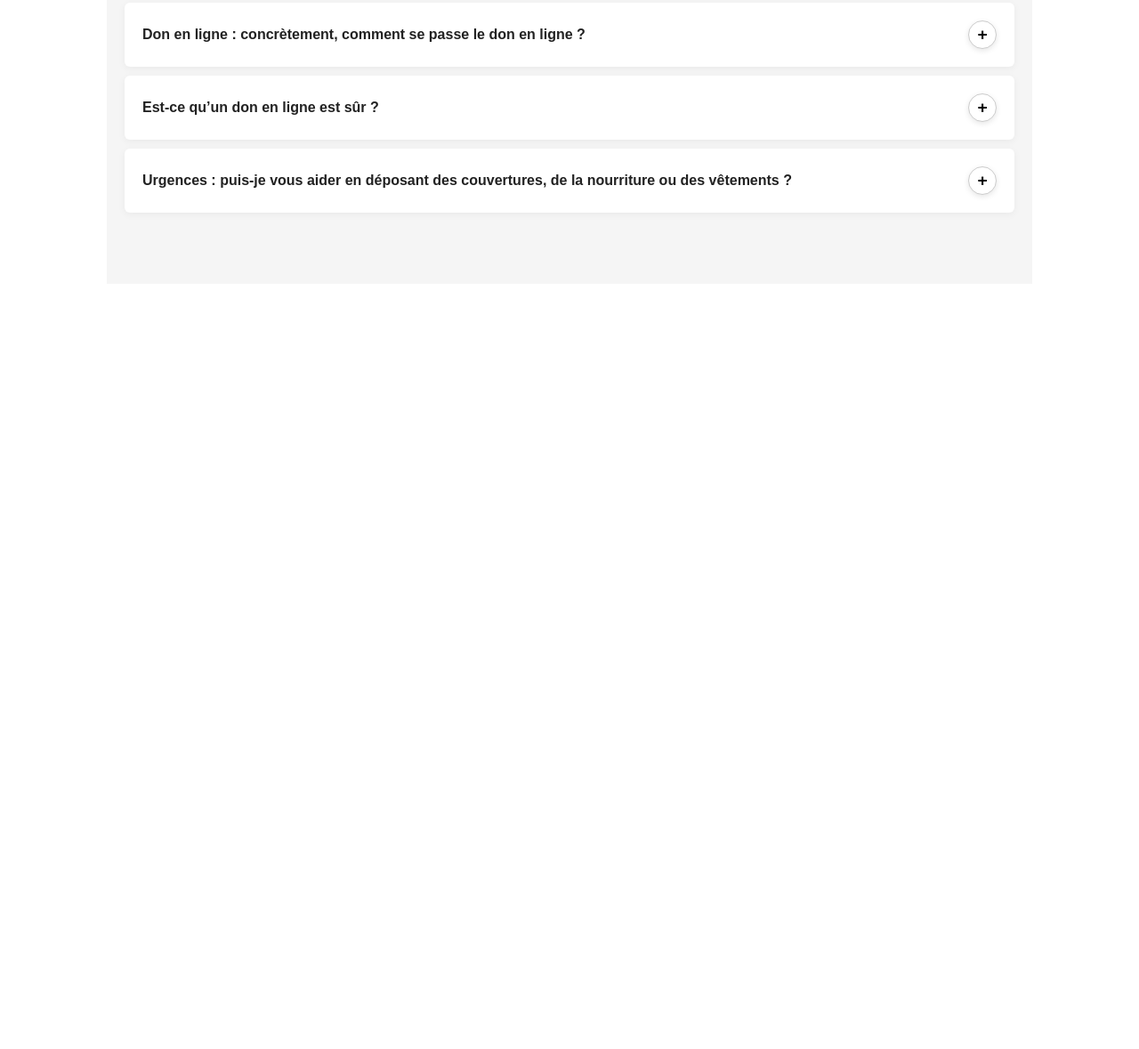
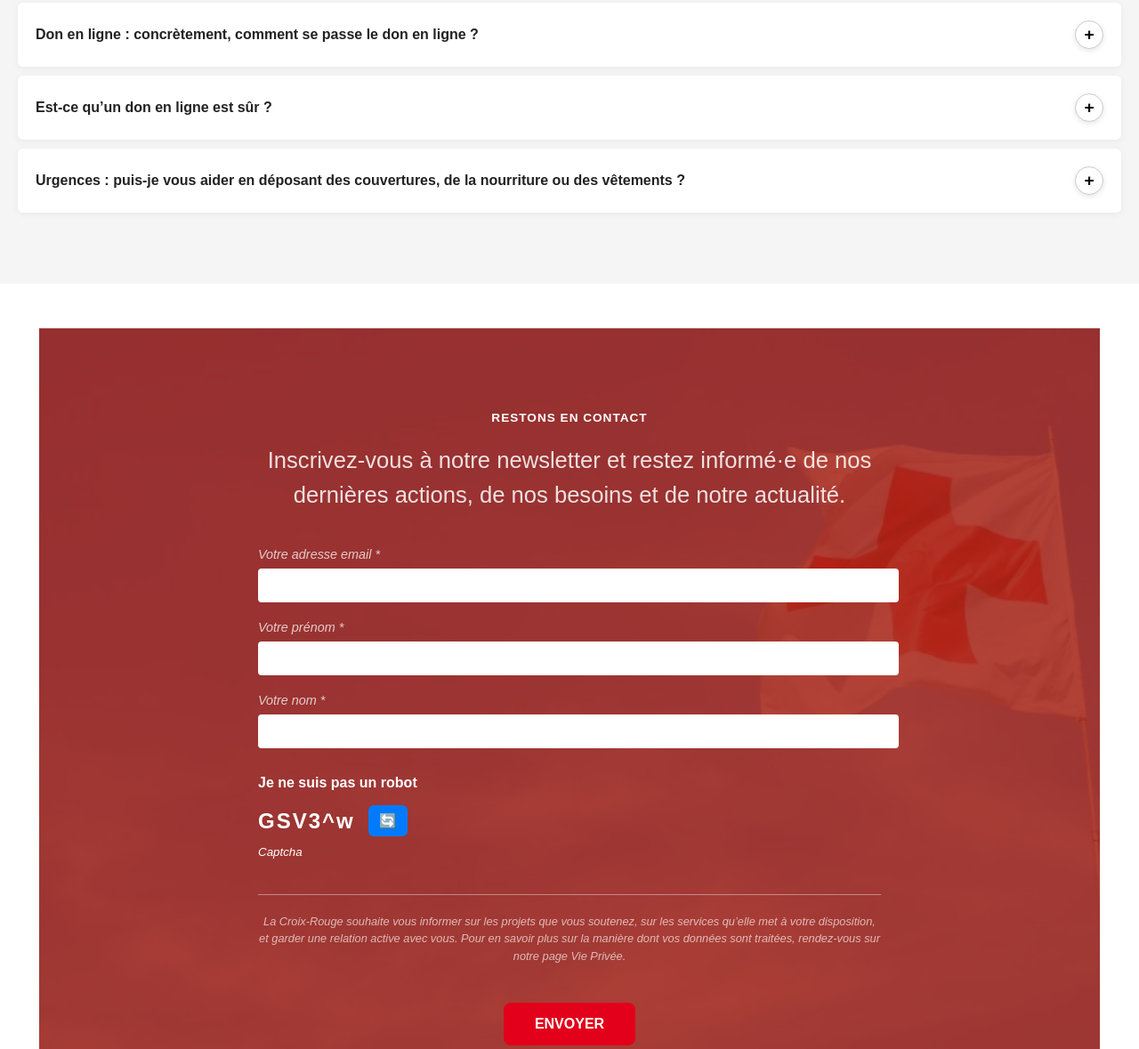
Before and after one commit to yacine977/croix-rouge-belgique, a plain HTML site: page index.html in a window 1280 px wide. Shown: the part 6065-7244 px from the top of the page at 89% size. Before the commit the page ends 6384 px from the top, so only its background shows below. Drawn offline with Linux system fonts and the light colour scheme.

Commit message:
Ajout de la section RESTONS EN CONTACT avec formulaire newsletter

```diff
--- a/css/style.css
+++ b/css/style.css
@@ -651,7 +651,7 @@ body {
 
 /* === SECTION FAQ === */
 .faq-section {
-  max-width: 1000px;
+  max-width: 1350px;
   margin: 50px auto 0;
   padding: 80px 20px;
   background-color: #f5f5f5;
@@ -757,3 +757,143 @@ body {
   cursor: pointer;
   box-shadow: 0 2px 6px rgba(0, 0, 0, 0.1);
 }
+
+.newsletter-section {
+  position: relative;
+  background: url("../images/newsletter-bg.jpg") center/cover no-repeat;
+  color: white;
+  padding: 60px 20px 100px;
+  text-align: center;
+  max-width: 1350px;
+  margin: 50px auto 0;
+  width: 90%;
+  overflow: hidden;
+}
+
+/* Overlay rouge par-dessus l’image */
+.newsletter-section::before {
+  content: "";
+  position: absolute;
+  top: 0;
+  left: 0;
+  width: 100%;
+  height: 100%;
+  background: rgba(166, 33, 19, 0.85); /* rouge foncé avec transparence */
+  z-index: 0;
+}
+
+.newsletter-container {
+  position: relative; /* 👈 pour que le contenu soit au-dessus du overlay */
+  max-width: 700px;
+  margin: 0 auto;
+  padding: 20px 40px 60px;
+  border-radius: 8px;
+  z-index: 1; /* au-dessus du fond */
+}
+
+.newsletter-container > * {
+  position: relative;
+  z-index: 1;
+}
+.newsletter-title {
+  font-size: 1.6rem;
+  font-weight: 300; /* léger */
+  color: rgba(255, 255, 255, 0.85); /* blanc légèrement transparent */
+  line-height: 1.5;
+  margin-bottom: 40px;
+}
+
+.newsletter-form label {
+  display: block;
+  font-size: 0.85rem;
+  font-style: italic;
+  font-weight: 300;
+  color: rgba(255, 255, 255, 0.7);
+  margin-bottom: 20px;
+  text-align: left;
+}
+
+.newsletter-form input {
+  width: 100%;
+  padding: 10px;
+  border-radius: 4px;
+  border: none;
+  font-size: 1rem;
+  margin-top: 8px; /* espace entre le label et l'input */
+}
+
+.captcha-container {
+  text-align: left;
+  margin-top: 30px;
+  margin-bottom: 30px;
+}
+
+.captcha-box {
+  display: flex;
+  align-items: center;
+  gap: 15px;
+  margin-top: 10px;
+}
+
+.captcha-code {
+  font-size: 1.5rem;
+  font-weight: bold;
+  letter-spacing: 2px;
+}
+
+.refresh-captcha {
+  background: #007bff;
+  color: white;
+  border: none;
+  padding: 8px 12px;
+  font-size: 1rem;
+  border-radius: 6px;
+  cursor: pointer;
+}
+
+.captcha-label {
+  display: block;
+  margin-top: 10px;
+  font-style: italic;
+}
+
+.newsletter-privacy {
+  margin-top: 40px;
+  font-style: italic;
+  font-size: 0.8rem;
+  color: rgba(255, 255, 255, 0.65);
+  border-top: 1px solid rgba(255, 255, 255, 0.4);
+  padding-top: 20px;
+  line-height: 1.5;
+}
+
+.newsletter-submit {
+  margin-top: 30px;
+  background-color: #e2001a;
+  color: white;
+  padding: 15px 35px;
+  font-size: 1rem;
+  font-weight: bold;
+  border: none;
+  border-radius: 8px;
+  cursor: pointer;
+}
+
+.newsletter-subtitle {
+  text-transform: uppercase;
+  font-weight: 600;
+  font-size: 0.85rem;
+  color: white;
+  margin-bottom: 10px;
+  letter-spacing: 1px;
+}
+
+.newsletter-form label {
+  display: block;
+  text-align: left;
+  font-style: italic;
+  margin-bottom: 20px;
+  font-size: 0.9rem; /* plus petit */
+  font-weight: 300; /* moins gras */
+  color: rgba(255, 255, 255, 0.75); /* légèrement transparent */
+}
--- a/index.html
+++ b/index.html
@@ -372,6 +372,56 @@
     <!-- Répéter autant de .faq-item que nécessaire -->
   </div>
 </section>
+<!-- SECTION NEWSLETTER -->
+<section class="newsletter-section">
+
+
+  <div class="newsletter-container">
+    <p class="newsletter-subtitle">RESTONS EN CONTACT</p>
+
+    <h2 class="newsletter-title">Inscrivez-vous à notre newsletter et restez informé·e de nos dernières actions, de nos besoins et de notre actualité.</h2>
+
+    <form class="newsletter-form" autocomplete="off">
+      <label>
+        Votre adresse email *
+        <input type="email" required>
+      </label>
+
+      <label>
+        Votre prénom *
+        <input type="text" required>
+      </label>
+
+      <label>
+        Votre nom *
+        <input type="text" required>
+      </label>
+
+      <div class="captcha-container">
+        <p><strong>Je ne suis pas un robot</strong></p>
+        <div class="captcha-box">
+          <span class="captcha-code">GSV3^w</span>
+          <button type="button" class="refresh-captcha">🔄</button>
+        </div>
+        <small class="captcha-label">Captcha</small>
+      </div>
+
+      <p class="newsletter-privacy">
+        La Croix-Rouge souhaite vous informer sur les projets que vous soutenez, sur les services qu’elle met à votre disposition, et garder une relation active avec vous. Pour en savoir plus sur la manière dont vos données sont traitées, rendez-vous sur notre page Vie Privée.
+      </p>
+
+      <button type="submit" class="newsletter-submit">ENVOYER</button>
+    </form>
+  </div>
+</section>
+<script>
+
+window.addEventListener("load", () => {
+  const form = document.querySelector(".newsletter-form");
+  if (form) form.reset();
+});
+
+</script>
 
 
 
```
Also changed, not shown: images/newsletter-bg.jpg (added).
